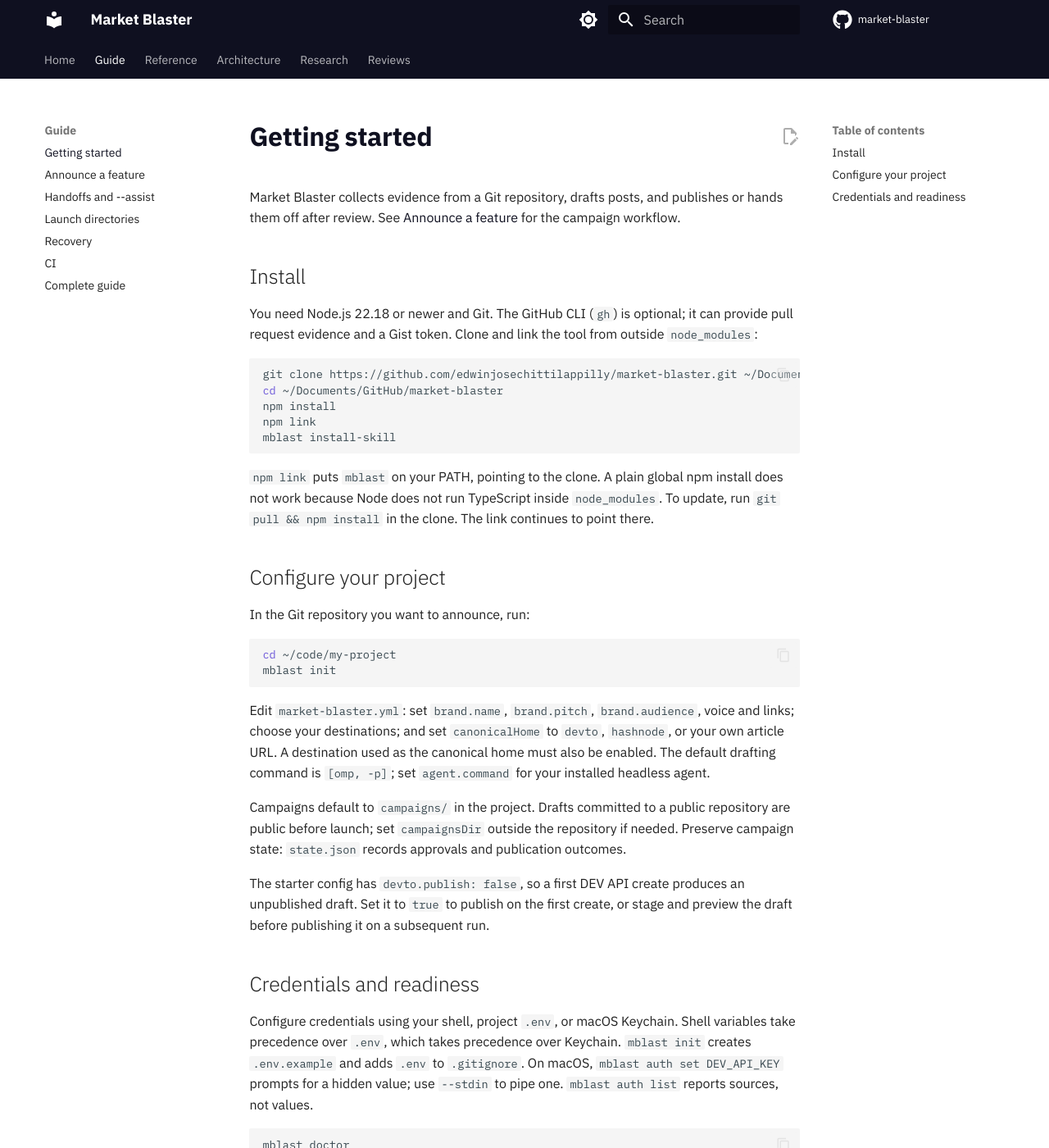
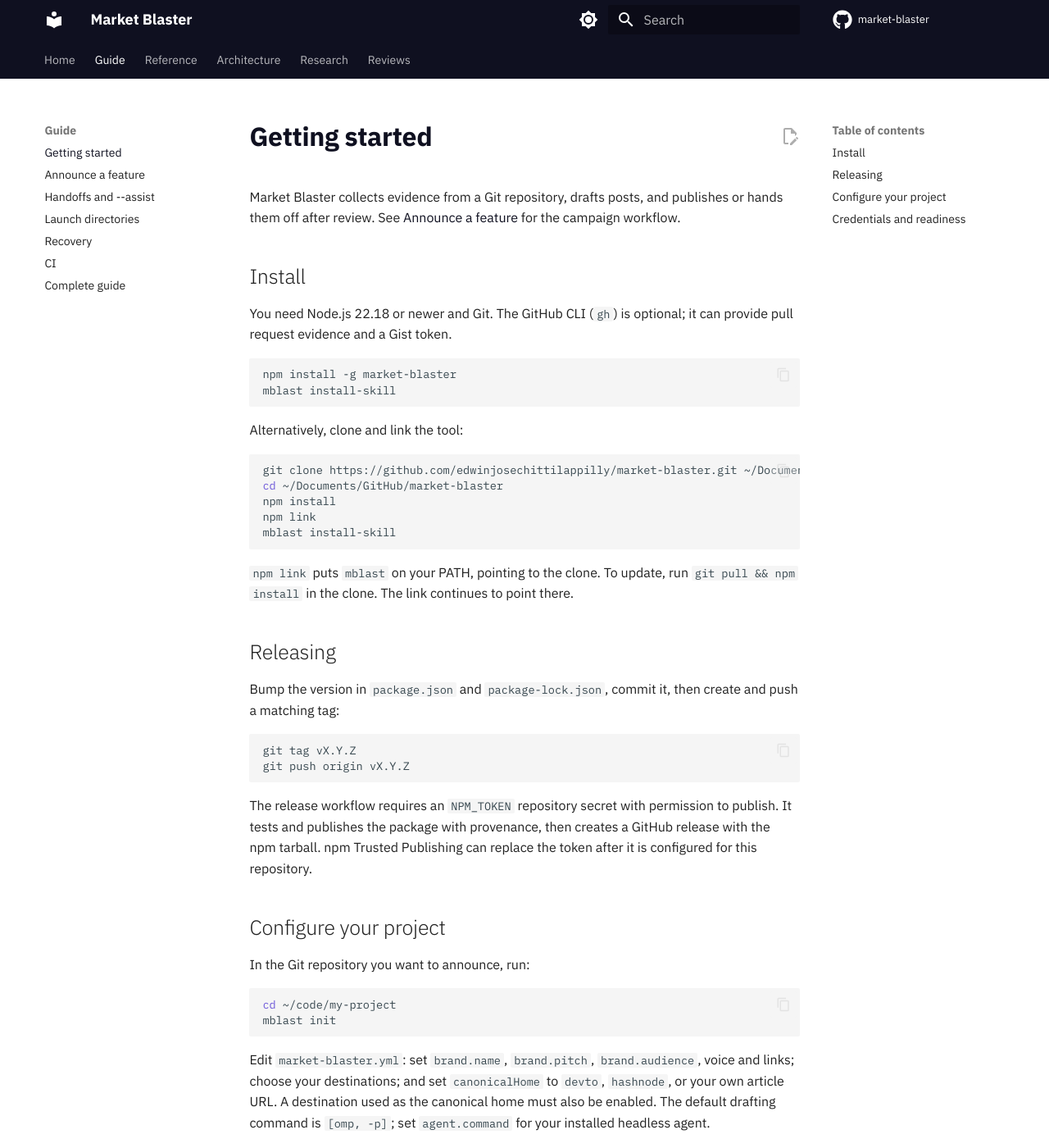
Before and after one commit to edwinjosechittilappilly/market-blaster, an MkDocs documentation site: the page built from docs/getting-started.md, in a window 1280 px wide and 1400 px high. Shown: the whole window at 82% size. Built offline with MkDocs 1.6.1 and Material for MkDocs 9.7.7, drawn with Linux system fonts in a browser that asks for light colours; comment, search, counter and statistics services are not loaded.

Commit message:
Prepare market-blaster for npm publication
- Build and package the CLI and runtime skills.
- Add release automation and installation guidance.

````diff
--- a/docs/getting-started.md
+++ b/docs/getting-started.md
@@ -4,7 +4,14 @@ Market Blaster collects evidence from a Git repository, drafts posts, and publis
 
 ## Install
 
-You need Node.js 22.18 or newer and Git. The GitHub CLI (`gh`) is optional; it can provide pull request evidence and a Gist token. Clone and link the tool from outside `node_modules`:
+You need Node.js 22.18 or newer and Git. The GitHub CLI (`gh`) is optional; it can provide pull request evidence and a Gist token.
+
+```bash
+npm install -g market-blaster
+mblast install-skill
+```
+
+Alternatively, clone and link the tool:
 
 ```bash
 git clone https://github.com/edwinjosechittilappilly/market-blaster.git ~/Documents/GitHub/market-blaster
@@ -14,7 +21,18 @@ npm link
 mblast install-skill
 ```
 
-`npm link` puts `mblast` on your PATH, pointing to the clone. A plain global npm install does not work because Node does not run TypeScript inside `node_modules`. To update, run `git pull && npm install` in the clone. The link continues to point there.
+`npm link` puts `mblast` on your PATH, pointing to the clone. To update, run `git pull && npm install` in the clone. The link continues to point there.
+
+## Releasing
+
+Bump the version in `package.json` and `package-lock.json`, commit it, then create and push a matching tag:
+
+```bash
+git tag vX.Y.Z
+git push origin vX.Y.Z
+```
+
+The release workflow requires an `NPM_TOKEN` repository secret with permission to publish. It tests and publishes the package with provenance, then creates a GitHub release with the npm tarball. npm Trusted Publishing can replace the token after it is configured for this repository.
 
 ## Configure your project
 
````
Also changed, not shown: README.md (+8 -1 lines), package.json (+12 -1 lines), tsconfig.build.json (added, +10 -0 lines), 3 other files.
